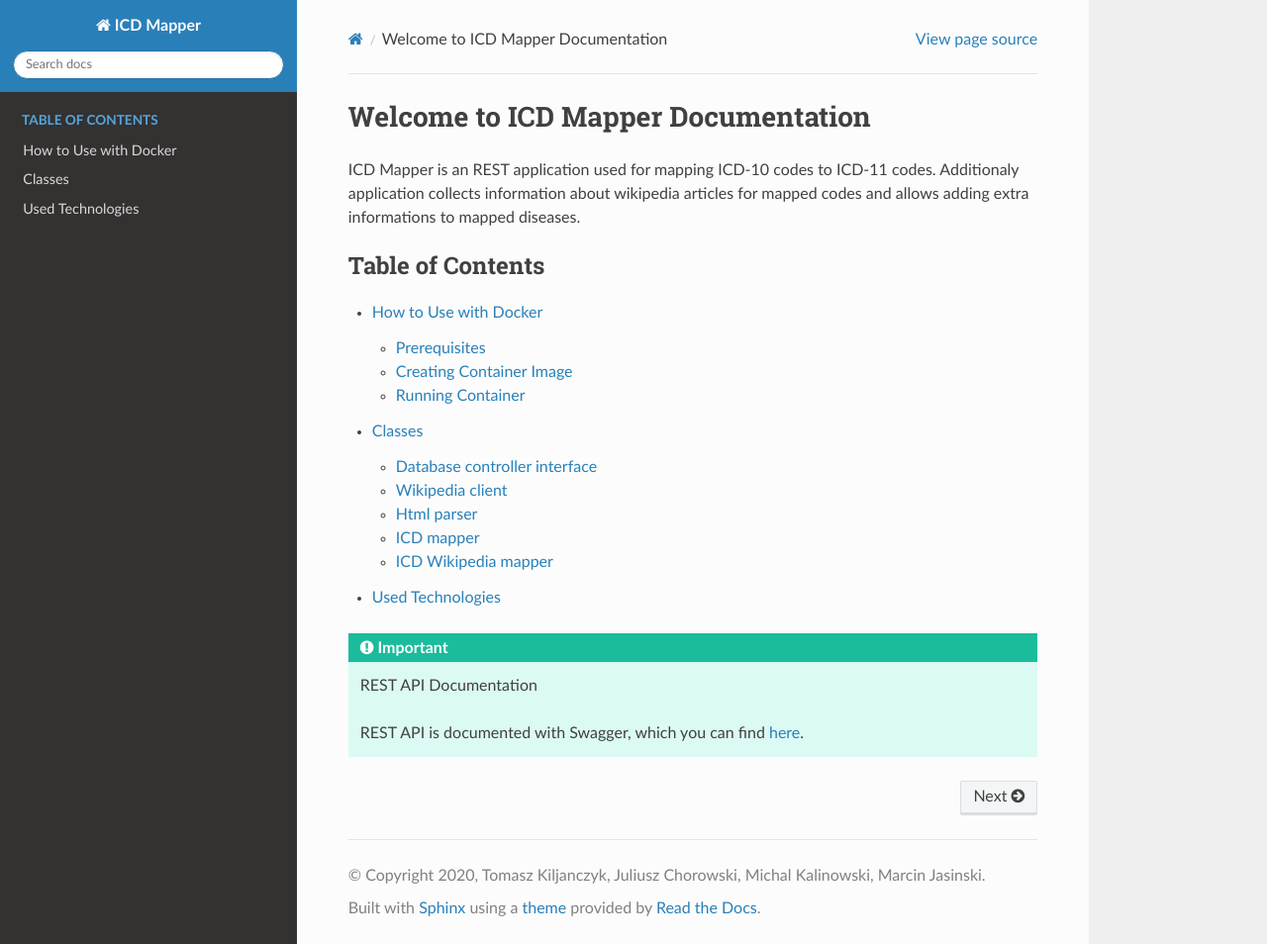
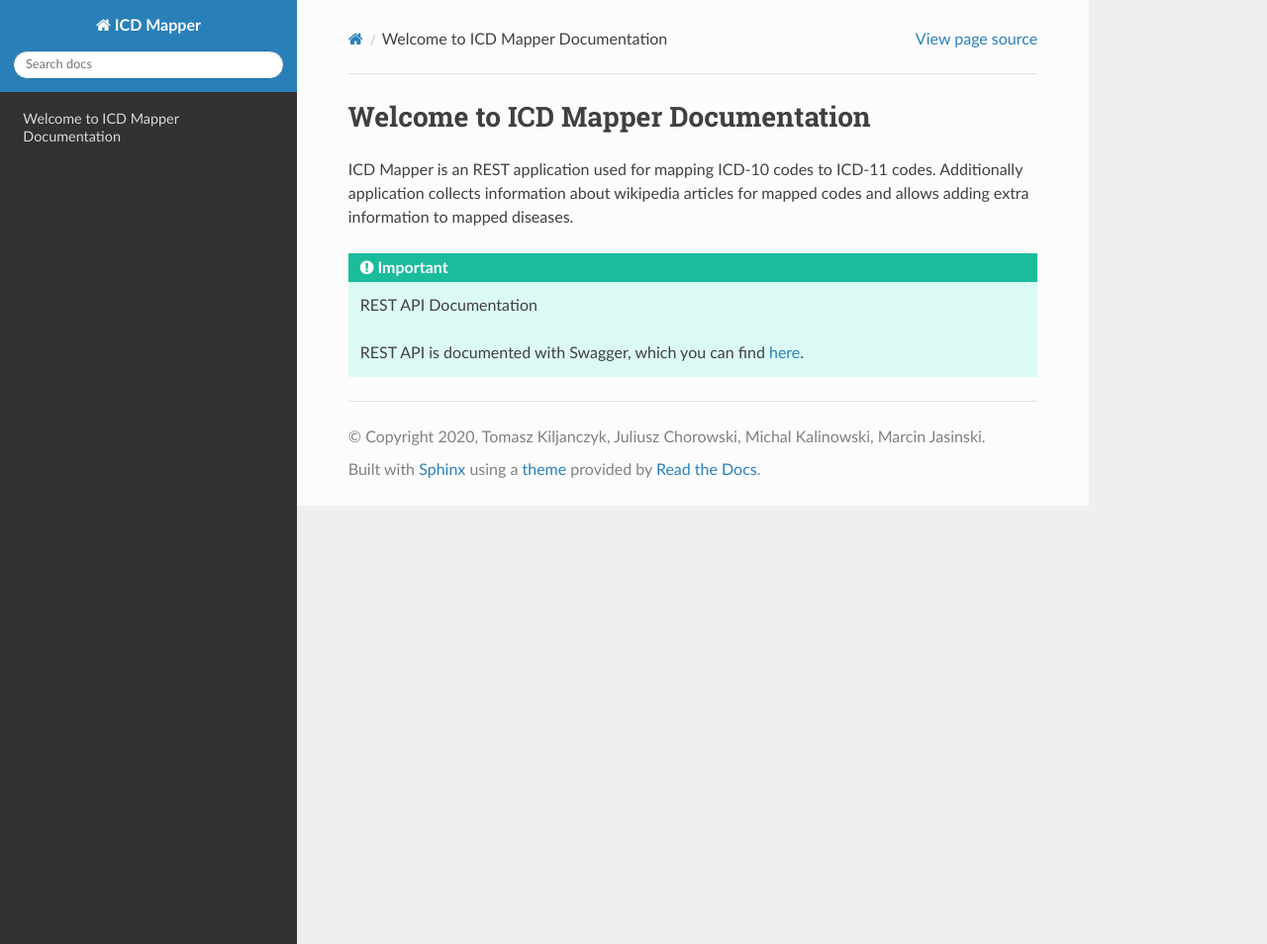
Before and after one commit to KalinZeglarz/PUT-DB-ICD-Reader, a Sphinx documentation site: the page built from docs/source/index.rst, in a window 1280 px wide and 954 px high. Shown: the whole window at 99% size. Built offline with Sphinx 7.4.7 and the Read the Docs theme 2.0.0, drawn with Linux system fonts in a browser that asks for light colours.

Commit message:
Documentation small changes

```diff
--- a/docs/source/Docker.rst
+++ b/docs/source/Docker.rst
@@ -32,11 +32,11 @@
 
 .. rubric:: Configuration
 
-Container must be configurated with environmental variables
+Container must be configured with environmental variables
 to function properly.
 
 * icd_api_credentials_client_id - client id for ICD-11 API
-  authentication (Defualt: none)
+  authentication (Default: none)
 * icd_api_credentials_client_secret - client secret for ICD-11 API
   authentication (Default: none)
 * db_parameters_database - database type (default: mysql+mysqlconnector)
--- a/docs/source/index.rst
+++ b/docs/source/index.rst
@@ -2,16 +2,9 @@
 =========================================
 
 ICD Mapper is an REST application used for mapping ICD-10 codes to ICD-11
-codes. Additionaly application collects information about wikipedia
-articles for mapped codes and allows adding extra informations to
+codes. Additionally application collects information about wikipedia
+articles for mapped codes and allows adding extra information to
 mapped diseases.
-
-.. toctree::
-    :caption: Table of Contents
-
-    Docker
-    Classes
-    Technologies
 
 .. important:: REST API Documentation
 
```
